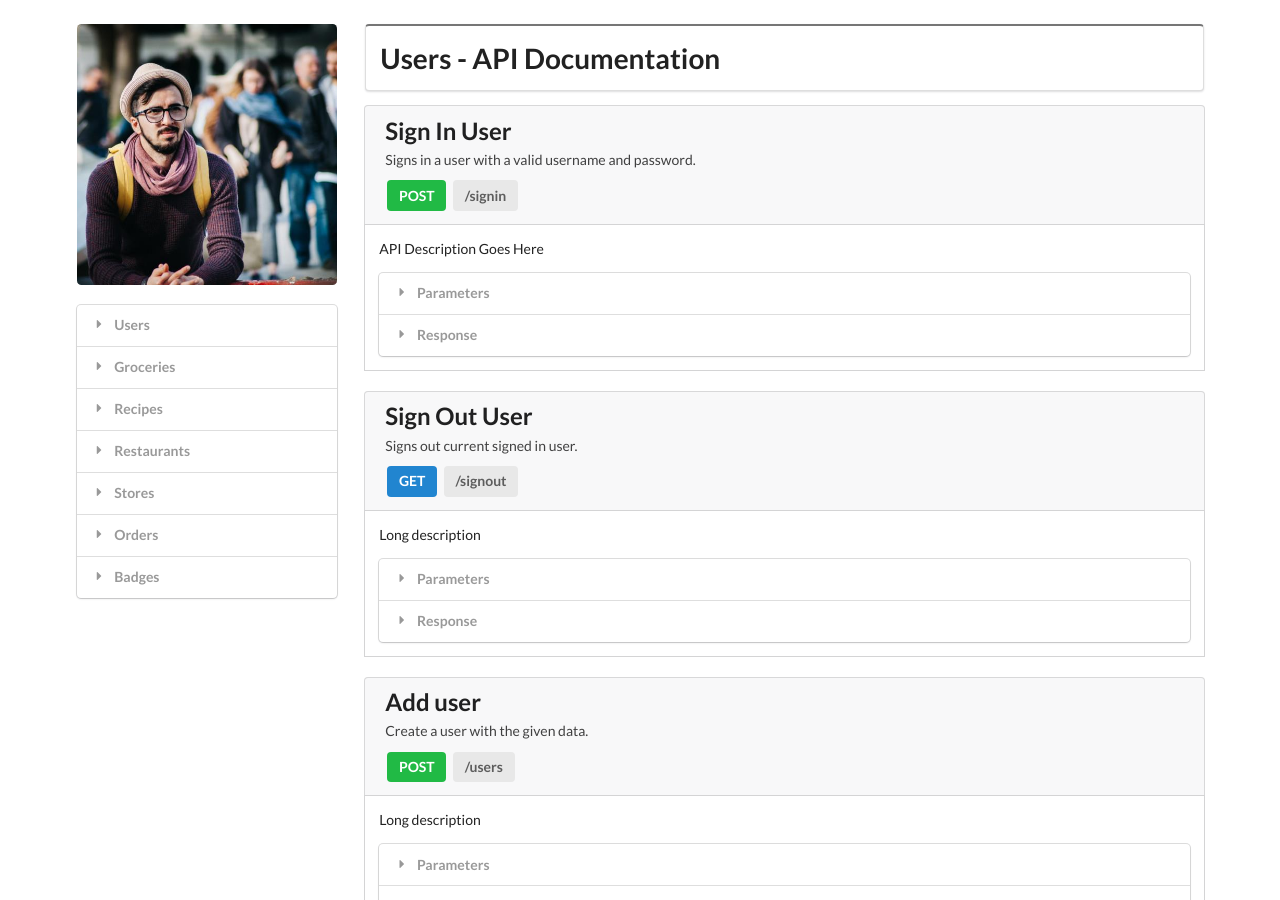
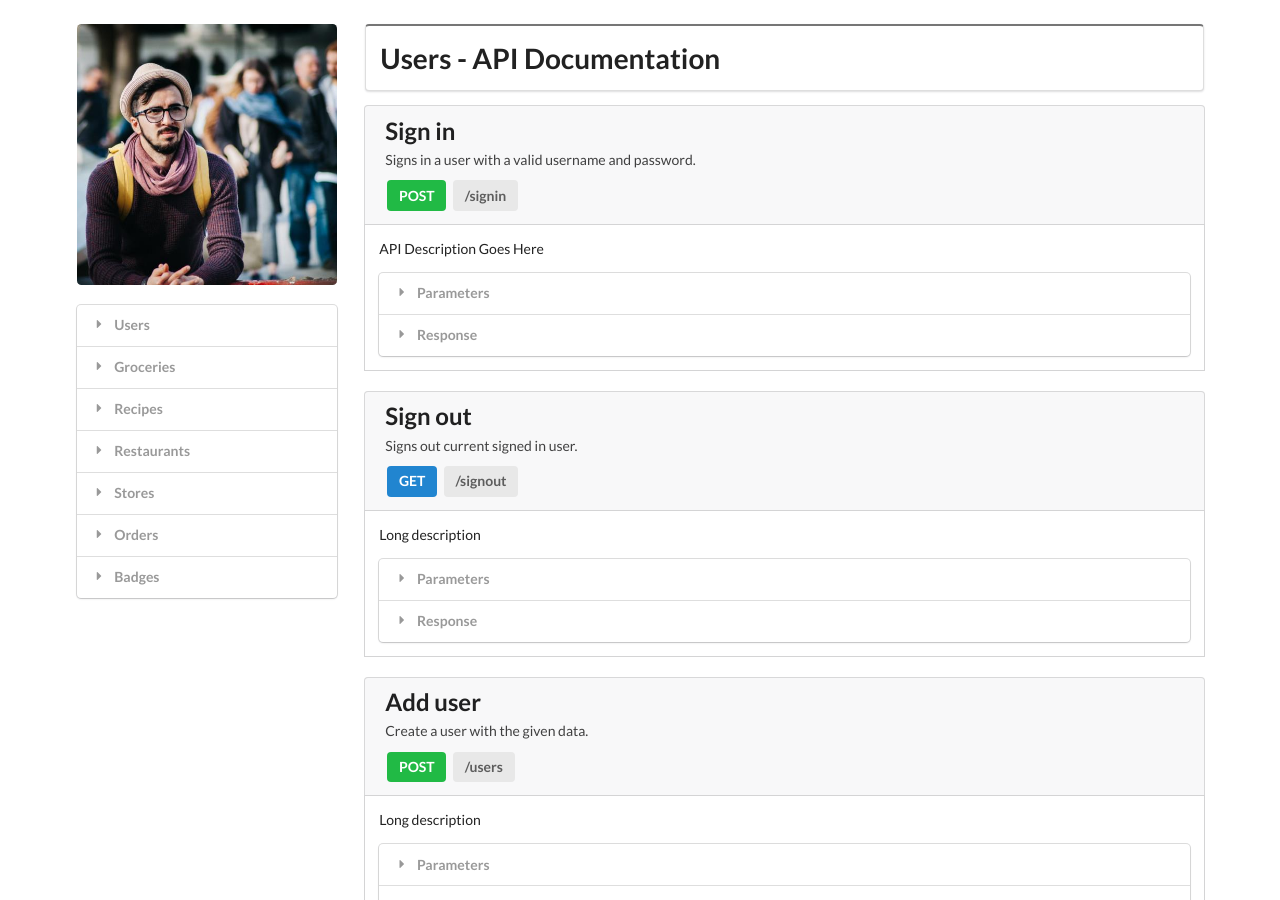
Before and after one commit to letsallchef/docs, a Jekyll site: the page built from _posts/api/2017-03-04-users.html, in a window 1280 px wide and 900 px high. Built offline with Jekyll 4.4.1, drawn with Linux system fonts in a browser that asks for light colours.

Commit message:
changes title and href

```diff
--- a/_posts/api/2017-03-04-users.html
+++ b/_posts/api/2017-03-04-users.html
@@ -6,10 +6,10 @@ categories: api
 layout: api
 ---
 
-<article class="api" id="sign-in-user">
+<article class="api" id="sign-in">
     <div class="ui attached message">
         <div class="header">
-            <h2 class="ui header">Sign In User</h2>
+            <h2 class="ui header">Sign in</h2>
         </div>
         <p>Signs in a user with a valid username and password.</p>
         <div class="ui large green label">
@@ -54,10 +54,10 @@ layout: api
 </article>
 
 
-<article class="api" id="">
+<article class="api" id="sign-out">
     <div class="ui attached message">
         <div class="header">
-            <h2 class="ui header">Sign Out User</h2>
+            <h2 class="ui header">Sign out</h2>
         </div>
         <p>Signs out current signed in user.</p>
         <div class="ui large blue label">
```
